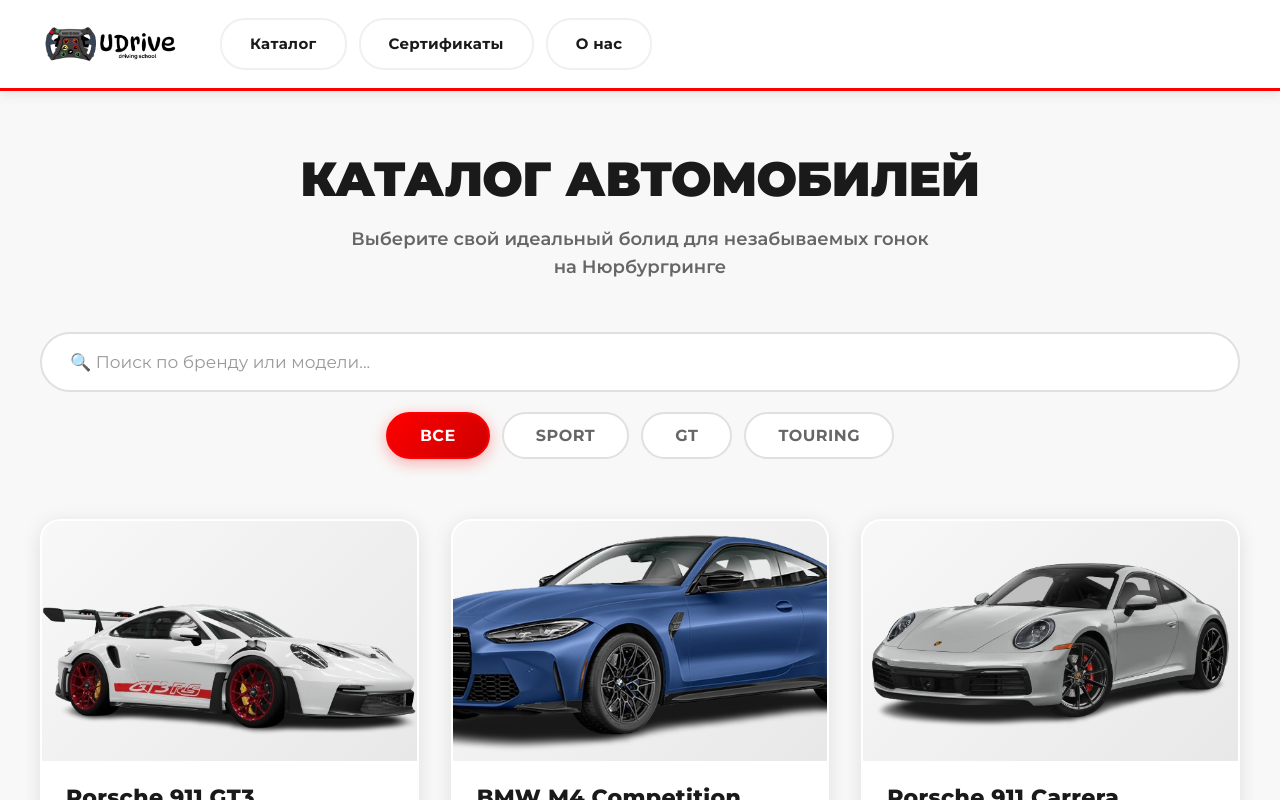
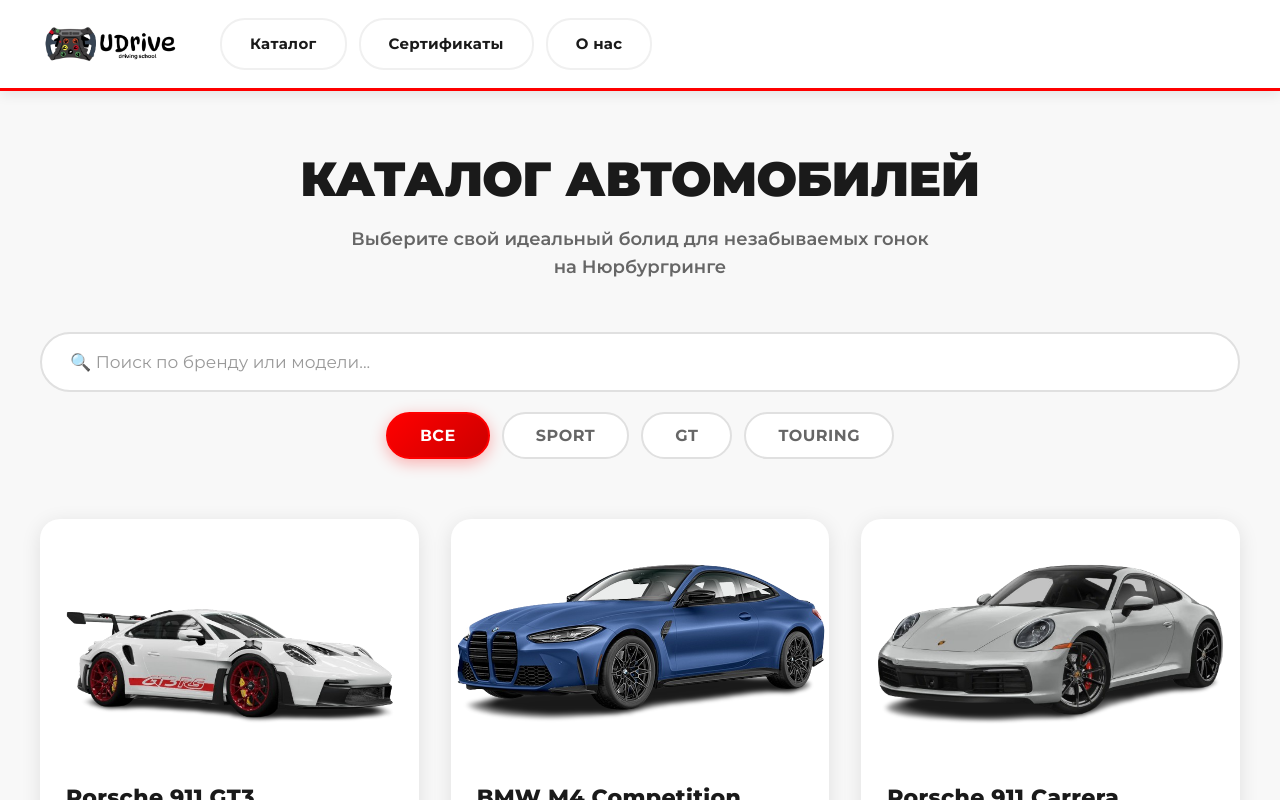
Before and after one commit to eUDrive/frontEnd, a React (Vite) app: page /catalog in a window 1280 px wide. Shown: the top 800 px of the page. Built offline with nearby package versions, Linux system fonts and the light colour scheme.

Commit message:
fixed images scaling

```diff
--- a/src/components/ProductCard/ProductCard.css
+++ b/src/components/ProductCard/ProductCard.css
@@ -23,12 +23,13 @@
 .product-card__image img {
     width: 100%;
     height: 100%;
-    object-fit: cover;
+    object-fit: contain;
     transition: transform 0.4s ease;
+    background: white;
 }
 
 .product-card:hover .product-card__image img {
-    transform: scale(1.1);
+    transform: scale(0.95);
 }
 
 .product-card__content {
```
